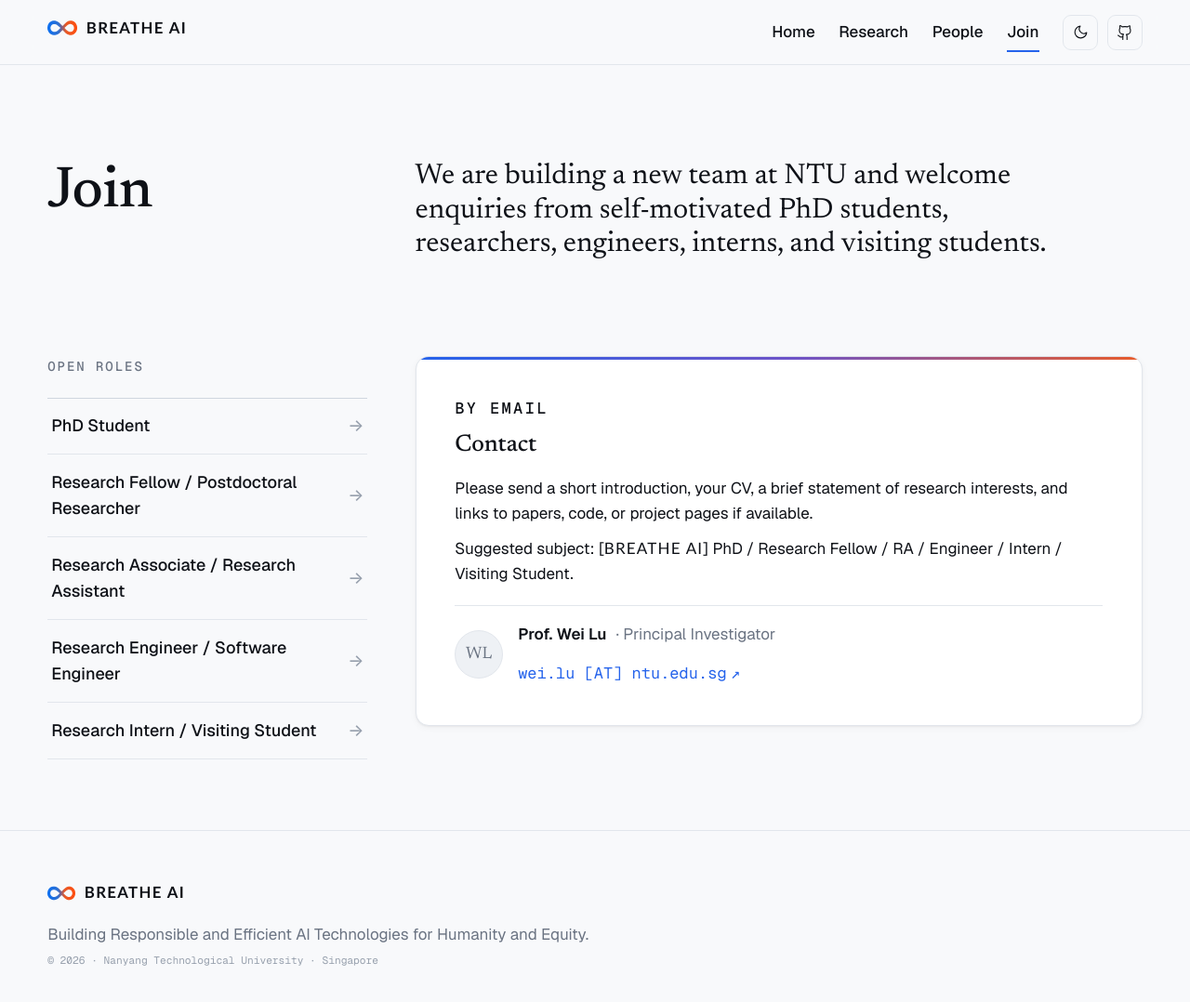
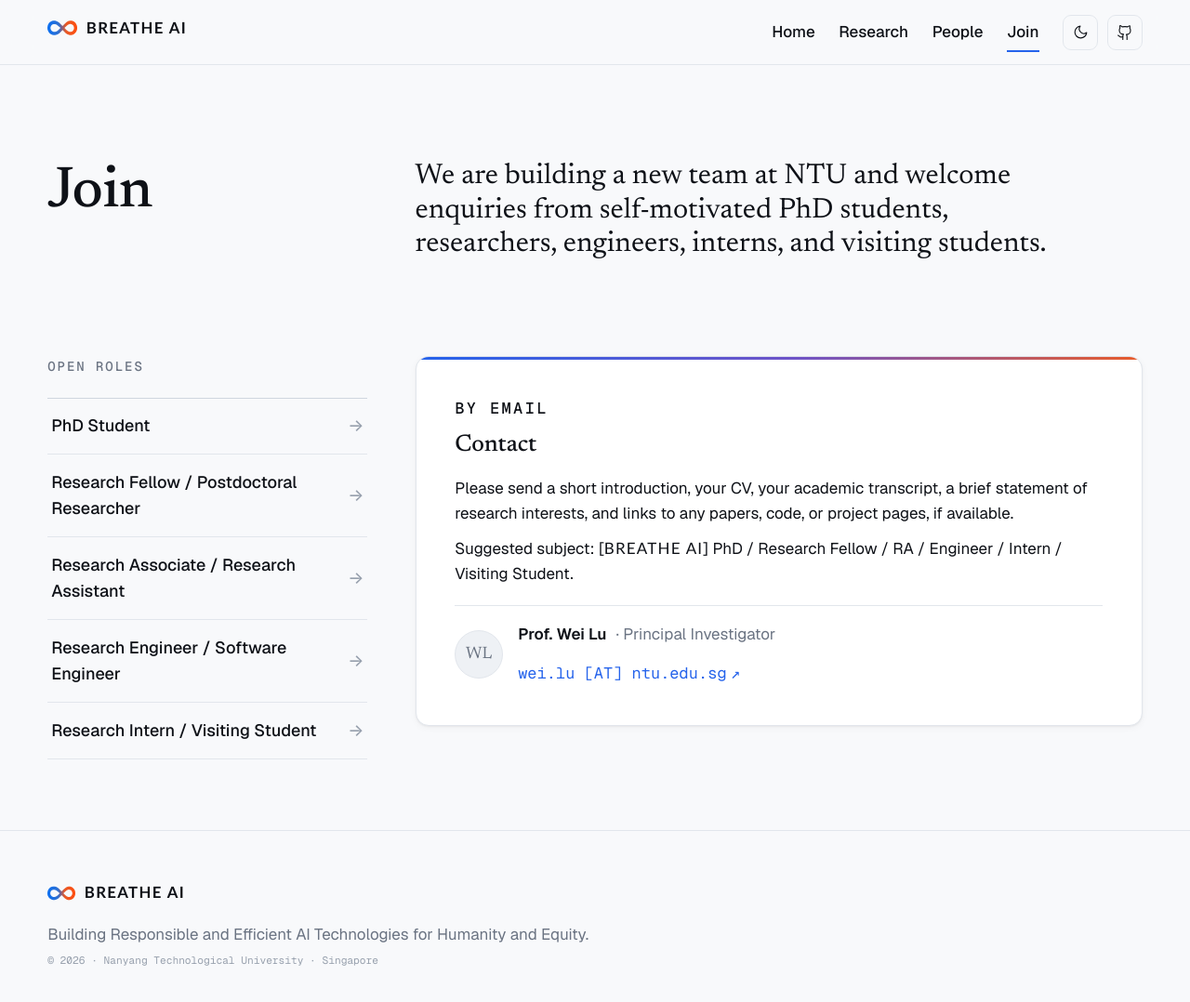
Before and after one commit to BREATHE-AI/breathe-ai.github.io, a Jekyll site: the page built from join.html, in a window 1280 px wide and 1094 px high. Shown: the top 1078 px of the window at 93% size. Built offline with Jekyll 4.4.1, drawn with Linux system fonts in a browser that asks for light colours.

Commit message:
Update join application instructions

```diff
--- a/_data/join.yml
+++ b/_data/join.yml
@@ -34,6 +34,6 @@ apply:
     pi_name: Prof. Wei Lu
     pi_role: Principal Investigator
     initials: WL
-    note: Please send a short introduction, your CV, a brief statement of research interests, and links to papers, code, or project pages if available.
+    note: Please send a short introduction, your CV, your academic transcript, a brief statement of research interests, and links to any papers, code, or project pages, if available.
     subject_hint: 'Suggested subject: [BREATHE AI] PhD / Research Fellow / RA / Engineer / Intern / Visiting Student.'
     email_obfuscated: wei.lu [AT] ntu.edu.sg
```
